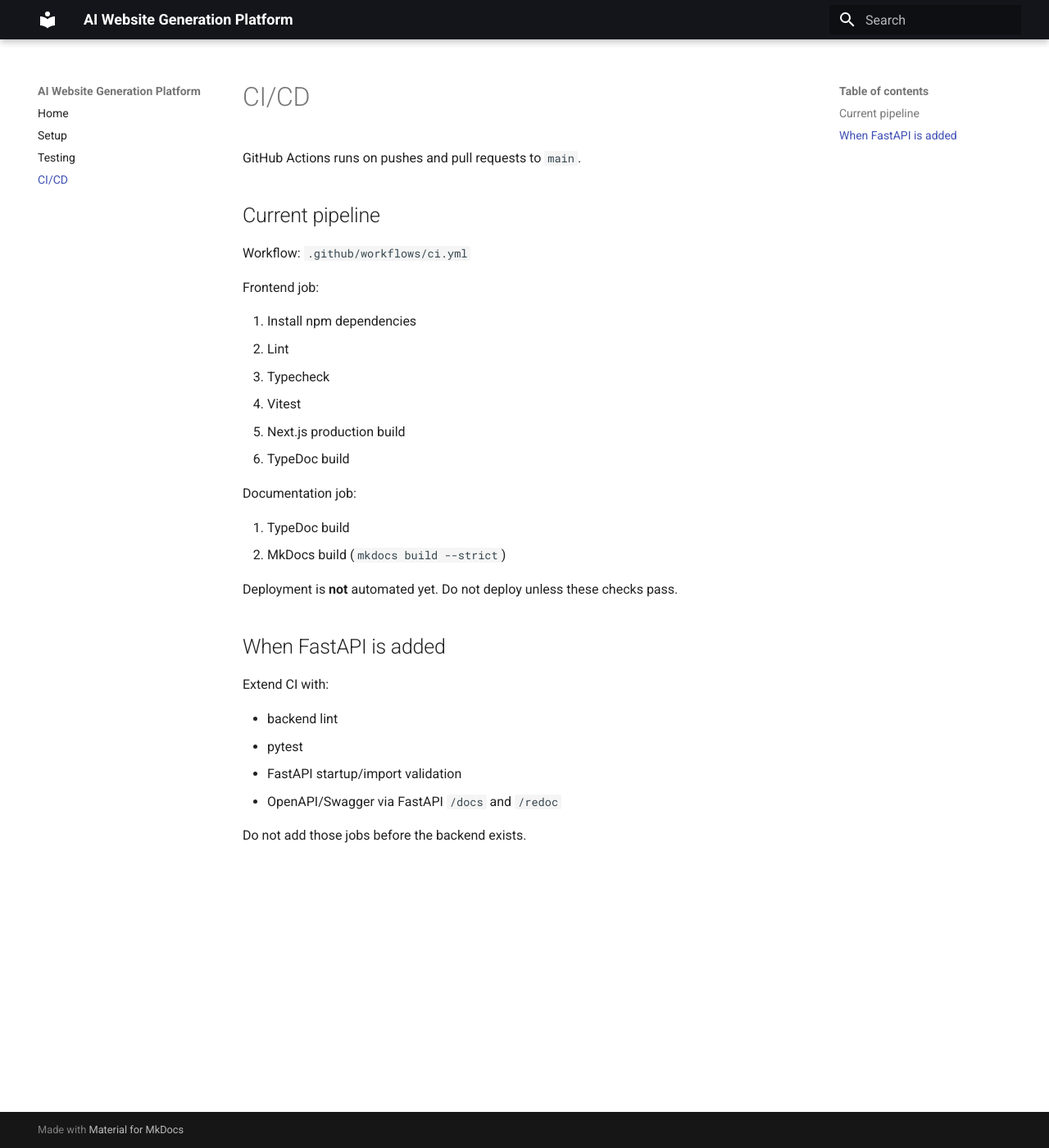
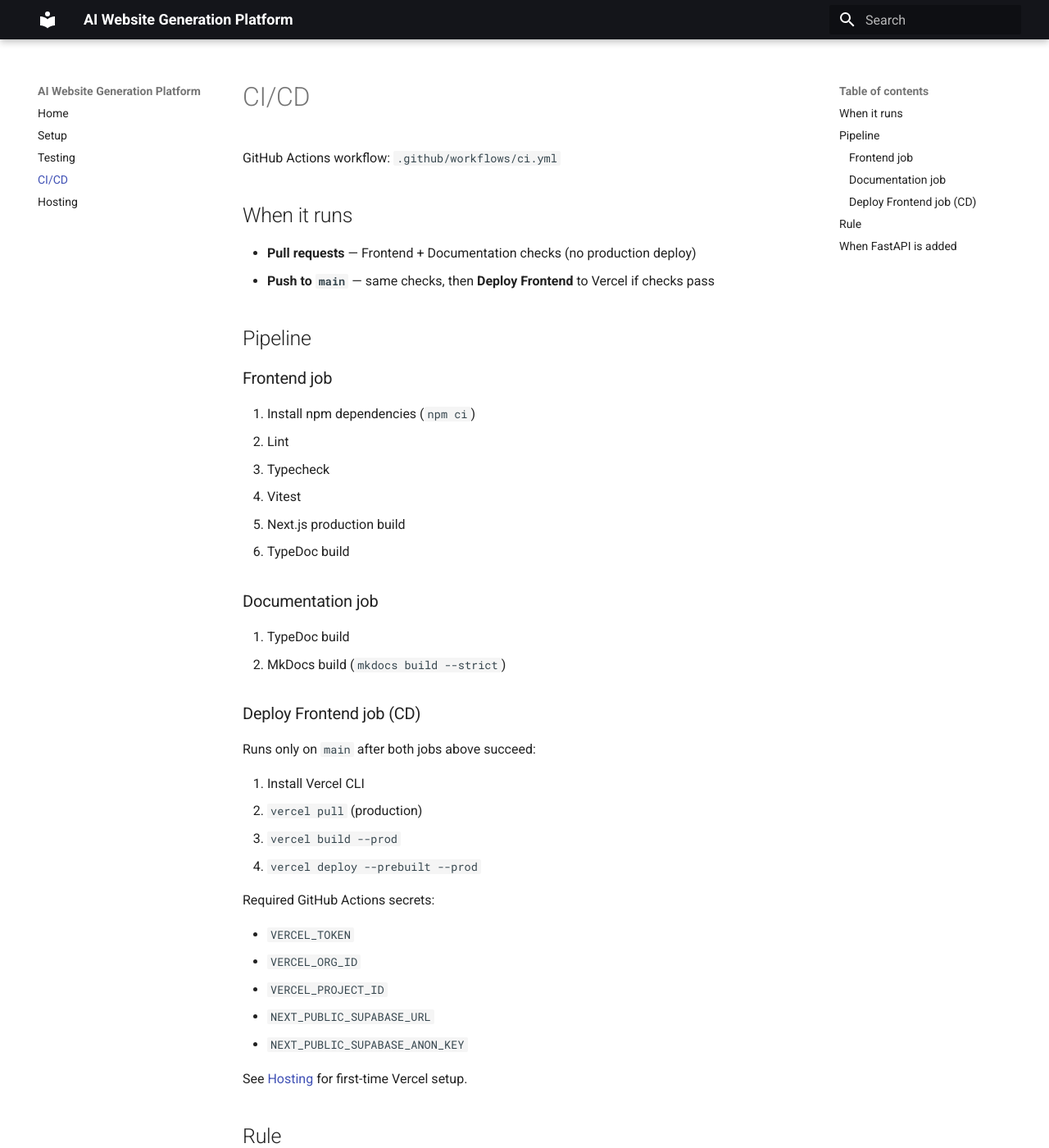
Before and after one commit to Nipunme7/Senior_Project, an MkDocs documentation site: the page built from docs/ci-cd.md, in a window 1280 px wide and 1400 px high. Shown: the whole window at 82% size. Built offline with MkDocs 1.6.1 and Material for MkDocs 9.7.7, drawn with Linux system fonts in a browser that asks for light colours; some of the changed text lies outside the part shown.

Commit message:
Add Vercel CD for the frontend after CI on main

````diff
--- a/docs/ci-cd.md
+++ b/docs/ci-cd.md
@@ -1,34 +1,59 @@
 # CI/CD
 
-GitHub Actions runs on pushes and pull requests to `main`.
+GitHub Actions workflow: `.github/workflows/ci.yml`
 
-## Current pipeline
+## When it runs
 
-Workflow: `.github/workflows/ci.yml`
+- **Pull requests** — Frontend + Documentation checks (no production deploy)
+- **Push to `main`** — same checks, then **Deploy Frontend** to Vercel if checks pass
 
-Frontend job:
+## Pipeline
 
-1. Install npm dependencies
+### Frontend job
+
+1. Install npm dependencies (`npm ci`)
 2. Lint
 3. Typecheck
 4. Vitest
 5. Next.js production build
 6. TypeDoc build
 
-Documentation job:
+### Documentation job
 
 1. TypeDoc build
 2. MkDocs build (`mkdocs build --strict`)
 
-Deployment is **not** automated yet. Do not deploy unless these checks pass.
+### Deploy Frontend job (CD)
+
+Runs only on `main` after both jobs above succeed:
+
+1. Install Vercel CLI
+2. `vercel pull` (production)
+3. `vercel build --prod`
+4. `vercel deploy --prebuilt --prod`
+
+Required GitHub Actions secrets:
+
+- `VERCEL_TOKEN`
+- `VERCEL_ORG_ID`
+- `VERCEL_PROJECT_ID`
+- `NEXT_PUBLIC_SUPABASE_URL`
+- `NEXT_PUBLIC_SUPABASE_ANON_KEY`
+
+See [Hosting](hosting.md) for first-time Vercel setup.
+
+## Rule
+
+Do not treat a merge as successful if Frontend or Documentation failed.
+Do not production-deploy from a feature branch.
 
 ## When FastAPI is added
 
 Extend CI with:
 
-- backend lint
+- backend dependency install
+- backend lint/checks
 - pytest
-- FastAPI startup/import validation
-- OpenAPI/Swagger via FastAPI `/docs` and `/redoc`
+- FastAPI import/startup validation
 
-Do not add those jobs before the backend exists.
+Add a separate Render deploy step only after the backend exists and has its own secrets.
--- /dev/null
+++ b/docs/hosting.md
@@ -0,0 +1,56 @@
+# Hosting
+
+## Current hosting
+
+| Piece | Target | Status |
+|---|---|---|
+| Next.js frontend and public renderer | Vercel | **Active** — CD deploys `main` after CI passes |
+| FastAPI | Render free tier | Later (after Phase 7 backend exists) |
+| Postgres / Auth / Storage | Supabase | Active |
+| DNS / later wildcard subdomains | Cloudflare | Later (Phase 13+) |
+
+## Frontend deploy (Vercel)
+
+One shared frontend deployment serves all tenants via routes:
+
+```text
+/site/barber
+/site/cafe
+```
+
+Do **not** create one Vercel project per business.
+
+### First-time Vercel setup
+
+1. Create a Vercel account and import the GitHub repo `Nipunme7/Senior_Project`.
+2. Set **Root Directory** to `frontend`.
+3. Framework preset: Next.js.
+4. Add environment variables (Production + Preview):
+   - `NEXT_PUBLIC_SUPABASE_URL`
+   - `NEXT_PUBLIC_SUPABASE_ANON_KEY`
+5. Create a Vercel token: Account Settings → Tokens.
+6. Copy **Org ID** and **Project ID** from the Vercel project settings (or from `.vercel/project.json` after `vercel link`).
+7. In GitHub → repo → Settings → Secrets and variables → Actions, add:
+   - `VERCEL_TOKEN`
+   - `VERCEL_ORG_ID`
+   - `VERCEL_PROJECT_ID`
+   - `NEXT_PUBLIC_SUPABASE_URL`
+   - `NEXT_PUBLIC_SUPABASE_ANON_KEY`
+8. Optionally create a GitHub Environment named `production` for the Deploy job.
+
+### Continuous delivery
+
+On every push to `main`, GitHub Actions:
+
+1. Runs Frontend + Documentation checks
+2. If both pass, runs **Deploy Frontend** to Vercel production
+
+Pull requests do **not** production-deploy; they only run CI.
+
+## Not deployed yet
+
+- FastAPI (Phase 7+)
+- MkDocs public docs hosting
+- Wildcard subdomains (`*.yourplatform.com`)
+
+Those remain later-phase work. Phase 14 focuses on backend deploy, Cloudflare, security review, and presentation polish.
--- a/mkdocs.yml
+++ b/mkdocs.yml
@@ -7,6 +7,7 @@ nav:
   - Setup: setup.md
   - Testing: testing.md
   - CI/CD: ci-cd.md
+  - Hosting: hosting.md
 
 theme:
   name: material
````
Also changed, not shown: docs/index.md (+2 -1 lines), docs/setup.md (+6 -0 lines), 2 other files.
